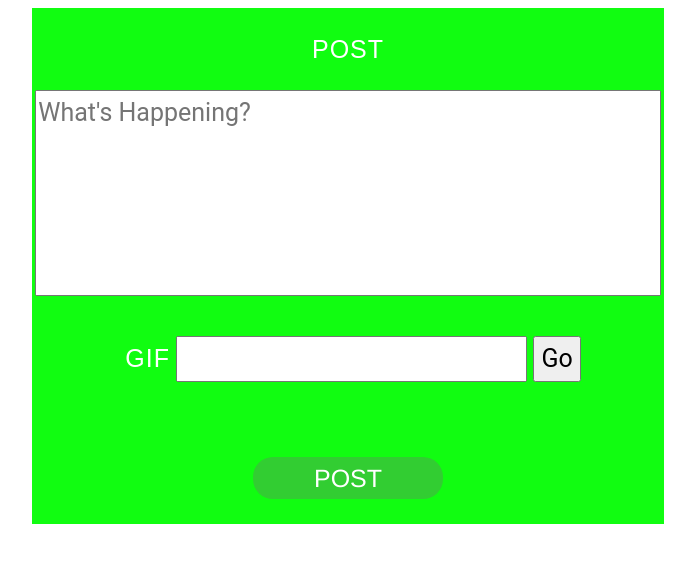
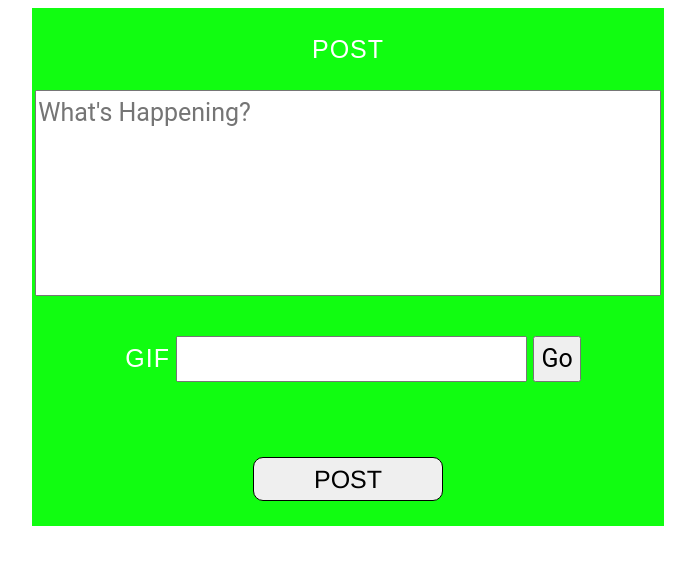
Before and after one commit to Ismael76/WePost-Client, a plain HTML site: page templates/form.html in a window 1280 px wide. Shown: the whole page, without its empty margins (292-987 px from the left). Drawn offline with Linux system fonts and the light colour scheme.

Commit message:
changed button

```diff
--- a/styles/form.css
+++ b/styles/form.css
@@ -55,8 +55,7 @@ textarea {
 }
 
 #postbtn {
-  background-color: limegreen;
-  border-radius: 20px;
+  border-radius: 10px;
   width: 30%;
   cursor: pointer;
   margin: auto;
@@ -65,7 +64,8 @@ textarea {
   outline: none;
   border: none;
   font-family: "Franklin Gothic Medium", "Arial Narrow", Arial, sans-serif;
-  color: white;
+  color: black;
+  border: 1px solid black;
 }
 
 .out {
```
